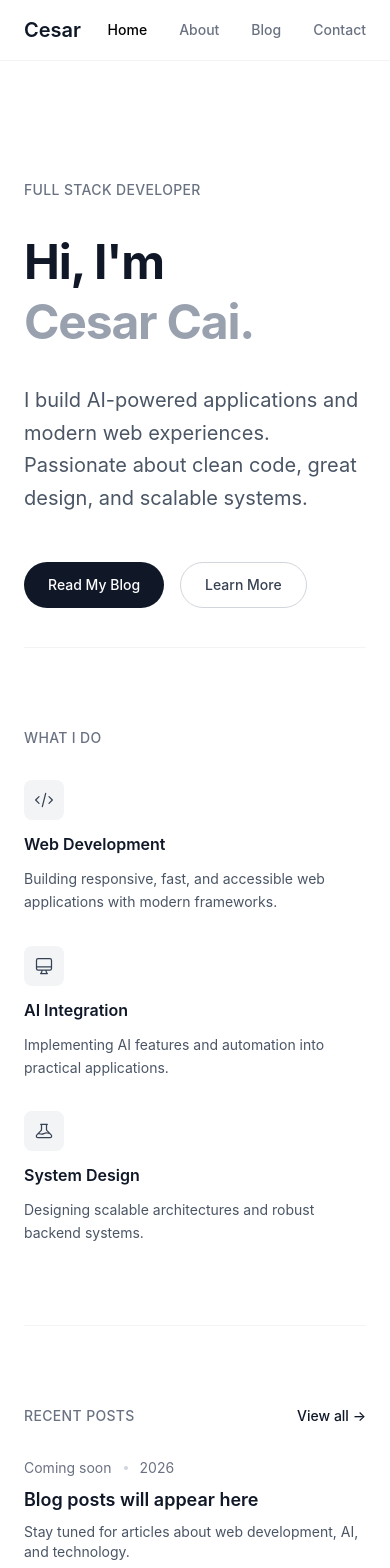
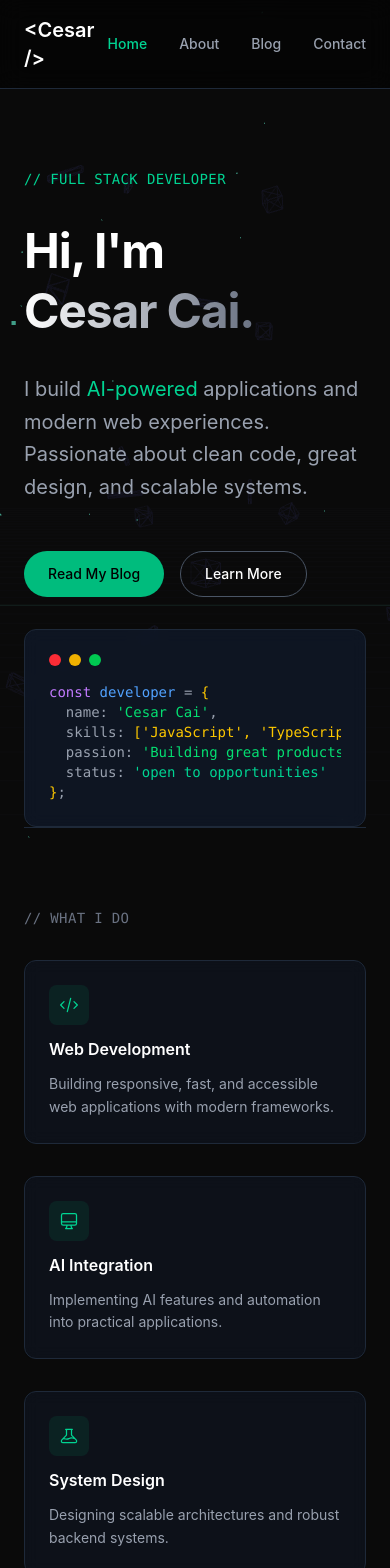
Before and after one commit to caijinhai/personal-website, a SvelteKit app: page / in a window 390 px wide. Shown: the top 1568 px of the page. Built offline with nearby package versions, Linux system fonts and the light colour scheme; no server answers.

Commit message:
feat: add Three.js 3D background with programmer aesthetic
- Floating wireframe code blocks
- Green particle system (cyberpunk style)
- Animated grid floor
- Dark theme with terminal/code aesthetics
- Emerald green accent color
- Terminal-style code snippets

```diff
--- a/package.json
+++ b/package.json
@@ -24,6 +24,8 @@
   "type": "module",
   "dependencies": {
     "@supabase/ssr": "^0.10.0",
-    "@supabase/supabase-js": "^2.101.1"
+    "@supabase/supabase-js": "^2.101.1",
+    "@types/three": "^0.183.1",
+    "three": "^0.183.2"
   }
 }
--- a/src/app.css
+++ b/src/app.css
@@ -1,13 +1,48 @@
 @import "tailwindcss";
 
-/* Base styles */
+/* Base styles for dark theme */
 html {
     font-family: -apple-system, BlinkMacSystemFont, 'Segoe UI', Roboto, Oxygen, Ubuntu, sans-serif;
     -webkit-font-smoothing: antialiased;
     -moz-osx-font-smoothing: grayscale;
+    background-color: #0a0a0a;
+    color: #ffffff;
+}
+
+body {
+    background-color: transparent;
 }
 
 /* Selection */
 ::selection {
-    background-color: #f1f1f1;
+    background-color: rgba(100, 255, 218, 0.3);
 }
+
+/* Scrollbar styling */
+::-webkit-scrollbar {
+    width: 8px;
+    height: 8px;
+}
+
+::-webkit-scrollbar-track {
+    background: #1a1a1a;
+}
+
+::-webkit-scrollbar-thumb {
+    background: #333;
+    border-radius: 4px;
+}
+
+::-webkit-scrollbar-thumb:hover {
+    background: #444;
+}
+
+/* Focus styles */
+*:focus {
+    outline: none;
+}
+
+*:focus-visible {
+    outline: 2px solid #64ffda;
+    outline-offset: 2px;
+}
--- /dev/null
+++ b/src/lib/components/ThreeBackground.svelte
@@ -0,0 +1,161 @@
+<script lang="ts">
+	import { onMount, onDestroy } from 'svelte';
+	import * as THREE from 'three';
+
+	let container: HTMLDivElement;
+	let animationId: number;
+
+	onMount(() => {
+		// Scene setup
+		const scene = new THREE.Scene();
+		const camera = new THREE.PerspectiveCamera(75, container.clientWidth / container.clientHeight, 0.1, 1000);
+		camera.position.z = 30;
+
+		const renderer = new THREE.WebGLRenderer({ alpha: true, antialias: true });
+		renderer.setSize(container.clientWidth, container.clientHeight);
+		renderer.setPixelRatio(Math.min(window.devicePixelRatio, 2));
+		container.appendChild(renderer.domElement);
+
+		// Create floating code blocks
+		const codeBlocks: THREE.Mesh[] = [];
+		const geometries = [
+			new THREE.BoxGeometry(1, 1, 1),
+			new THREE.BoxGeometry(2, 0.5, 0.3),
+			new THREE.BoxGeometry(1.5, 0.8, 0.3),
+			new THREE.BoxGeometry(3, 0.4, 0.2),
+			new THREE.BoxGeometry(1.2, 1.2, 1.2),
+		];
+
+		// Material with wireframe style
+		const material = new THREE.MeshBasicMaterial({
+			color: 0x1a1a2e,
+			wireframe: true,
+			transparent: true,
+			opacity: 0.3
+		});
+
+		// Create 30 floating code blocks
+		for (let i = 0; i < 30; i++) {
+			const geo = geometries[Math.floor(Math.random() * geometries.length)];
+			const mesh = new THREE.Mesh(geo, material.clone());
+
+			mesh.position.x = (Math.random() - 0.5) * 60;
+			mesh.position.y = (Math.random() - 0.5) * 40;
+			mesh.position.z = (Math.random() - 0.5) * 20 - 10;
+
+			mesh.rotation.x = Math.random() * Math.PI;
+			mesh.rotation.y = Math.random() * Math.PI;
+
+			mesh.userData = {
+				rotationSpeedX: (Math.random() - 0.5) * 0.01,
+				rotationSpeedY: (Math.random() - 0.5) * 0.01,
+				floatSpeed: Math.random() * 0.002 + 0.001,
+				floatOffset: Math.random() * Math.PI * 2,
+				originalY: mesh.position.y
+			};
+
+			scene.add(mesh);
+			codeBlocks.push(mesh);
+		}
+
+		// Add floating particles
+		const particlesGeometry = new THREE.BufferGeometry();
+		const particlesCount = 200;
+		const positions = new Float32Array(particlesCount * 3);
+
+		for (let i = 0; i < particlesCount * 3; i += 3) {
+			positions[i] = (Math.random() - 0.5) * 100;
+			positions[i + 1] = (Math.random() - 0.5) * 100;
+			positions[i + 2] = (Math.random() - 0.5) * 50;
+		}
+
+		particlesGeometry.setAttribute('position', new THREE.BufferAttribute(positions, 3));
+
+		const particlesMaterial = new THREE.PointsMaterial({
+			color: 0x64ffda,
+			size: 0.1,
+			transparent: true,
+			opacity: 0.6
+		});
+
+		const particles = new THREE.Points(particlesGeometry, particlesMaterial);
+		scene.add(particles);
+
+		// Add grid floor
+		const gridHelper = new THREE.GridHelper(100, 50, 0x64ffda, 0x1a1a2e);
+		gridHelper.position.y = -15;
+		gridHelper.material.opacity = 0.1;
+		gridHelper.material.transparent = true;
+		scene.add(gridHelper);
+
+		// Mouse interaction
+		let mouseX = 0;
+		let mouseY = 0;
+		let targetX = 0;
+		let targetY = 0;
+
+		const onMouseMove = (event: MouseEvent) => {
+			mouseX = (event.clientX / window.innerWidth) * 2 - 1;
+			mouseY = -(event.clientY / window.innerHeight) * 2 + 1;
+		};
+
+		window.addEventListener('mousemove', onMouseMove);
+
+		// Handle resize
+		const onResize = () => {
+			camera.aspect = container.clientWidth / container.clientHeight;
+			camera.updateProjectionMatrix();
+			renderer.setSize(container.clientWidth, container.clientHeight);
+		};
+
+		window.addEventListener('resize', onResize);
+
+		// Animation
+		const animate = () => {
+			animationId = requestAnimationFrame(animate);
+
+			targetX += (mouseX - targetX) * 0.05;
+			targetY += (mouseY - targetY) * 0.05;
+
+			camera.position.x += (targetX * 5 - camera.position.x) * 0.05;
+			camera.position.y += (targetY * 5 - camera.position.y) * 0.05;
+			camera.lookAt(scene.position);
+
+			// Animate code blocks
+			const time = Date.now() * 0.001;
+			codeBlocks.forEach((block) => {
+				block.rotation.x += block.userData.rotationSpeedX;
+				block.rotation.y += block.userData.rotationSpeedY;
+				block.position.y = block.userData.originalY + Math.sin(time * block.userData.floatSpeed * 100 + block.userData.floatOffset) * 2;
+			});
+
+			// Rotate particles slowly
+			particles.rotation.y += 0.0005;
+			particles.rotation.x += 0.0002;
+
+			// Move grid
+			gridHelper.position.z = (time * 2) % 2 - 15;
+
+			renderer.render(scene, camera);
+		};
+
+		animate();
+
+		// Cleanup
+		return () => {
+			window.removeEventListener('mousemove', onMouseMove);
+			window.removeEventListener('resize', onResize);
+			cancelAnimationFrame(animationId);
+			renderer.dispose();
+			container.removeChild(renderer.domElement);
+		};
+	});
+</script>
+
+<div bind:this={container} class="fixed inset-0 -z-10"></div>
+
+<style>
+	canvas {
+		display: block;
+	}
+</style>
--- a/src/routes/(marketing)/+layout.svelte
+++ b/src/routes/(marketing)/+layout.svelte
@@ -1,29 +1,32 @@
 <script lang="ts">
     import '../../app.css';
     import { page } from '$app/stores';
+    import ThreeBackground from '$lib/components/ThreeBackground.svelte';
 
     $: isActive = (path: string) => $page.url.pathname === path || (path === '/' && $page.url.pathname === '/');
 </script>
 
-<div class="min-h-screen flex flex-col bg-white text-gray-900">
+<ThreeBackground />
+
+<div class="min-h-screen flex flex-col bg-transparent text-white">
     <!-- Navigation -->
-    <header class="sticky top-0 z-50 bg-white/80 backdrop-blur-md border-b border-gray-100">
+    <header class="sticky top-0 z-50 bg-black/50 backdrop-blur-md border-b border-gray-800">
         <nav class="max-w-4xl mx-auto px-6 py-4 flex items-center justify-between">
-            <a href="/" class="text-xl font-semibold text-gray-900 hover:text-gray-600 transition-colors">
-                Cesar
+            <a href="/" class="text-xl font-semibold text-white hover:text-emerald-400 transition-colors">
+                &lt;Cesar /&gt;
             </a>
 
             <div class="flex items-center gap-8">
-                <a href="/" class={`text-sm font-medium transition-colors ${isActive('/') ? 'text-black' : 'text-gray-500 hover:text-gray-900'}`}>
+                <a href="/" class={`text-sm font-medium transition-colors ${isActive('/') ? 'text-emerald-400' : 'text-gray-400 hover:text-white'}`}>
                     Home
                 </a>
-                <a href="/about" class={`text-sm font-medium transition-colors ${isActive('/about') ? 'text-black' : 'text-gray-500 hover:text-gray-900'}`}>
+                <a href="/about" class={`text-sm font-medium transition-colors ${isActive('/about') ? 'text-emerald-400' : 'text-gray-400 hover:text-white'}`}>
                     About
                 </a>
-                <a href="/blog" class={`text-sm font-medium transition-colors ${isActive('/blog') ? 'text-black' : 'text-gray-500 hover:text-gray-900'}`}>
+                <a href="/blog" class={`text-sm font-medium transition-colors ${isActive('/blog') ? 'text-emerald-400' : 'text-gray-400 hover:text-white'}`}>
                     Blog
                 </a>
-                <a href="/contact" class={`text-sm font-medium transition-colors ${isActive('/contact') ? 'text-black' : 'text-gray-500 hover:text-gray-900'}`}>
+                <a href="/contact" class={`text-sm font-medium transition-colors ${isActive('/contact') ? 'text-emerald-400' : 'text-gray-400 hover:text-white'}`}>
                     Contact
                 </a>
             </div>
@@ -36,13 +39,13 @@
     </main>
 
     <!-- Footer -->
-    <footer class="border-t border-gray-100 py-8 px-6">
+    <footer class="border-t border-gray-800 py-8 px-6 bg-black/30">
         <div class="max-w-4xl mx-auto flex flex-col sm:flex-row items-center justify-between gap-4 text-sm text-gray-500">
             <p>© 2026 Cesar Cai. All rights reserved.</p>
             <div class="flex gap-6">
-                <a href="https://github.com/caijinhai" target="_blank" rel="noopener" class="hover:text-gray-900 transition-colors">GitHub</a>
-                <a href="https://twitter.com" target="_blank" rel="noopener" class="hover:text-gray-900 transition-colors">Twitter</a>
-                <a href="/blog" class="hover:text-gray-900 transition-colors">Blog</a>
+                <a href="https://github.com/caijinhai" target="_blank" rel="noopener" class="hover:text-emerald-400 transition-colors">GitHub</a>
+                <a href="https://twitter.com" target="_blank" rel="noopener" class="hover:text-emerald-400 transition-colors">Twitter</a>
+                <a href="/blog" class="hover:text-emerald-400 transition-colors">Blog</a>
             </div>
         </div>
     </footer>
--- a/src/routes/(marketing)/+page.svelte
+++ b/src/routes/(marketing)/+page.svelte
@@ -5,68 +5,87 @@
 
 <div class="max-w-4xl mx-auto px-6 py-20">
     <!-- Hero Section -->
-    <section class="min-h-[60vh] flex flex-col justify-center">
+    <section class="min-h-[70vh] flex flex-col justify-center">
         <div class="space-y-8">
-            <p class="text-sm font-medium text-gray-500 tracking-wide uppercase">Full Stack Developer</p>
+            <p class="text-sm font-medium text-emerald-400 tracking-wide uppercase font-mono">
+                // Full Stack Developer
+            </p>
 
             <h1 class="text-5xl md:text-6xl lg:text-7xl font-bold tracking-tight leading-tight">
                 Hi, I'm<br />
-                <span class="text-gray-400">Cesar Cai.</span>
+                <span class="text-transparent bg-clip-text bg-gradient-to-r from-white to-gray-500">Cesar Cai.</span>
             </h1>
 
-            <p class="text-xl md:text-2xl text-gray-600 leading-relaxed max-w-2xl">
-                I build AI-powered applications and modern web experiences.
+            <p class="text-xl md:text-2xl text-gray-400 leading-relaxed max-w-2xl">
+                I build <span class="text-emerald-400">AI-powered</span> applications and modern web experiences.
                 Passionate about clean code, great design, and scalable systems.
             </p>
 
             <div class="flex flex-wrap gap-4 pt-4">
-                <a href="/blog" class="inline-flex items-center px-6 py-3 bg-gray-900 text-white text-sm font-medium rounded-full hover:bg-gray-800 transition-colors">
+                <a href="/blog" class="inline-flex items-center px-6 py-3 bg-emerald-500 text-black text-sm font-medium rounded-full hover:bg-emerald-400 transition-colors">
                     Read My Blog
                 </a>
-                <a href="/about" class="inline-flex items-center px-6 py-3 border border-gray-300 text-gray-700 text-sm font-medium rounded-full hover:bg-gray-50 transition-colors">
+                <a href="/about" class="inline-flex items-center px-6 py-3 border border-gray-600 text-white text-sm font-medium rounded-full hover:bg-gray-800 hover:border-gray-500 transition-colors">
                     Learn More
                 </a>
+            </div>
+
+            <!-- Terminal-style code snippet -->
+            <div class="bg-gray-900/80 rounded-xl p-6 font-mono text-sm border border-gray-800 backdrop-blur-sm mt-8">
+                <div class="flex gap-2 mb-4">
+                    <span class="w-3 h-3 rounded-full bg-red-500"></span>
+                    <span class="w-3 h-3 rounded-full bg-yellow-500"></span>
+                    <span class="w-3 h-3 rounded-full bg-green-500"></span>
+                </div>
+                <pre class="text-gray-400 overflow-x-auto"><code><span class="text-purple-400">const</span> <span class="text-blue-400">developer</span> = <span class="text-yellow-400">&#123;</span>
+  name: <span class="text-green-400">'Cesar Cai'</span>,
+  skills: <span class="text-yellow-400">['JavaScript', 'TypeScript', 'Python', 'Go']</span>,
+  passion: <span class="text-green-400">'Building great products'</span>,
+  status: <span class="text-emerald-400">'open to opportunities'</span>
+<span class="text-yellow-400">&#125;</span>;</code></pre>
             </div>
         </div>
     </section>
 
     <!-- Skills Section -->
-    <section class="py-20 border-t border-gray-100">
-        <h2 class="text-sm font-medium text-gray-500 tracking-wide uppercase mb-8">What I Do</h2>
+    <section class="py-20 border-t border-gray-800">
+        <h2 class="text-sm font-medium text-gray-500 tracking-wide uppercase mb-8 font-mono">
+            // What I Do
+        </h2>
 
         <div class="grid grid-cols-1 md:grid-cols-3 gap-8">
-            <div class="space-y-3">
-                <div class="w-10 h-10 rounded-lg bg-gray-100 flex items-center justify-center">
-                    <svg class="w-5 h-5 text-gray-700" fill="none" stroke="currentColor" viewBox="0 0 24 24">
+            <div class="space-y-3 p-6 rounded-xl bg-gray-900/50 border border-gray-800 backdrop-blur-sm hover:border-emerald-500/50 transition-colors">
+                <div class="w-10 h-10 rounded-lg bg-emerald-500/10 flex items-center justify-center">
+                    <svg class="w-5 h-5 text-emerald-400" fill="none" stroke="currentColor" viewBox="0 0 24 24">
                         <path stroke-linecap="round" stroke-linejoin="round" stroke-width="1.5" d="M10 20l4-16m4 4l4 4-4 4M6 16l-4-4 4-4" />
                     </svg>
                 </div>
-                <h3 class="font-semibold text-gray-900">Web Development</h3>
-                <p class="text-gray-600 text-sm leading-relaxed">
+                <h3 class="font-semibold text-white">Web Development</h3>
+                <p class="text-gray-400 text-sm leading-relaxed">
                     Building responsive, fast, and accessible web applications with modern frameworks.
                 </p>
             </div>
 
-            <div class="space-y-3">
-                <div class="w-10 h-10 rounded-lg bg-gray-100 flex items-center justify-center">
-                    <svg class="w-5 h-5 text-gray-700" fill="none" stroke="currentColor" viewBox="0 0 24 24">
+            <div class="space-y-3 p-6 rounded-xl bg-gray-900/50 border border-gray-800 backdrop-blur-sm hover:border-emerald-500/50 transition-colors">
+                <div class="w-10 h-10 rounded-lg bg-emerald-500/10 flex items-center justify-center">
+                    <svg class="w-5 h-5 text-emerald-400" fill="none" stroke="currentColor" viewBox="0 0 24 24">
                         <path stroke-linecap="round" stroke-linejoin="round" stroke-width="1.5" d="M9.75 17L9 20l-1 1h8l-1-1-.75-3M3 13h18M5 17h14a2 2 0 002-2V5a2 2 0 00-2-2H5a2 2 0 00-2 2v10a2 2 0 002 2z" />
                     </svg>
                 </div>
-                <h3 class="font-semibold text-gray-900">AI Integration</h3>
-                <p class="text-gray-600 text-sm leading-relaxed">
+                <h3 class="font-semibold text-white">AI Integration</h3>
+                <p class="text-gray-400 text-sm leading-relaxed">
                     Implementing AI features and automation into practical applications.
                 </p>
             </div>
 
-            <div class="space-y-3">
-                <div class="w-10 h-10 rounded-lg bg-gray-100 flex items-center justify-center">
-                    <svg class="w-5 h-5 text-gray-700" fill="none" stroke="currentColor" viewBox="0 0 24 24">
+            <div class="space-y-3 p-6 rounded-xl bg-gray-900/50 border border-gray-800 backdrop-blur-sm hover:border-emerald-500/50 transition-colors">
+                <div class="w-10 h-10 rounded-lg bg-emerald-500/10 flex items-center justify-center">
+                    <svg class="w-5 h-5 text-emerald-400" fill="none" stroke="currentColor" viewBox="0 0 24 24">
                         <path stroke-linecap="round" stroke-linejoin="round" stroke-width="1.5" d="M19.428 15.428a2 2 0 00-1.022-.547l-2.387-.477a6 6 0 00-3.86.517l-.318.158a6 6 0 01-3.86.517L6.05 15.21a2 2 0 00-1.806.547M8 4h8l-1 1v5.172a2 2 0 00.586 1.414l5 5c1.26 1.26.367 3.414-1.415 3.414H4.828c-1.782 0-2.674-2.154-1.414-3.414l5-5A2 2 0 009 10.172V5L8 4z" />
                     </svg>
                 </div>
-                <h3 class="font-semibold text-gray-900">System Design</h3>
-                <p class="text-gray-600 text-sm leading-relaxed">
+                <h3 class="font-semibold text-white">System Design</h3>
+                <p class="text-gray-400 text-sm leading-relaxed">
                     Designing scalable architectures and robust backend systems.
                 </p>
             </div>
@@ -74,30 +93,45 @@
     </section>
 
     <!-- Recent Posts Section -->
-    <section class="py-20 border-t border-gray-100">
+    <section class="py-20 border-t border-gray-800">
         <div class="flex items-center justify-between mb-8">
-            <h2 class="text-sm font-medium text-gray-500 tracking-wide uppercase">Recent Posts</h2>
-            <a href="/blog" class="text-sm font-medium text-gray-900 hover:text-gray-600 transition-colors">
+            <h2 class="text-sm font-medium text-gray-500 tracking-wide uppercase font-mono">
+                // Recent Posts
+            </h2>
+            <a href="/blog" class="text-sm font-medium text-emerald-400 hover:text-emerald-300 transition-colors">
                 View all →
             </a>
         </div>
 
-        <div class="space-y-8">
-            <a href="/blog" class="block group">
+        <div class="space-y-6">
+            <a href="/blog" class="block group p-6 rounded-xl bg-gray-900/50 border border-gray-800 backdrop-blur-sm hover:border-emerald-500/50 transition-colors">
                 <article class="space-y-2">
                     <div class="flex items-center gap-3 text-sm text-gray-500">
-                        <span>Coming soon</span>
-                        <span class="w-1 h-1 rounded-full bg-gray-300"></span>
+                        <span class="text-emerald-400">Coming Soon</span>
+                        <span class="w-1 h-1 rounded-full bg-gray-600"></span>
                         <span>2026</span>
                     </div>
-                    <h3 class="text-lg font-semibold text-gray-900 group-hover:text-gray-600 transition-colors">
+                    <h3 class="text-lg font-semibold text-white group-hover:text-emerald-400 transition-colors">
                         Blog posts will appear here
                     </h3>
-                    <p class="text-gray-600 text-sm">
+                    <p class="text-gray-400 text-sm">
                         Stay tuned for articles about web development, AI, and technology.
                     </p>
                 </article>
             </a>
         </div>
     </section>
+
+    <!-- CTA Section -->
+    <section class="py-20 border-t border-gray-800 text-center">
+        <h2 class="text-3xl md:text-4xl font-bold text-white mb-4">
+            Let's build something great together
+        </h2>
+        <p class="text-gray-400 mb-8">
+            Have a project in mind? I'd love to hear about it.
+        </p>
+        <a href="/contact" class="inline-flex items-center px-8 py-4 bg-emerald-500 text-black text-lg font-medium rounded-full hover:bg-emerald-400 transition-colors">
+            Get in Touch
+        </a>
+    </section>
 </div>
--- a/src/routes/(marketing)/blog/+page.svelte
+++ b/src/routes/(marketing)/blog/+page.svelte
@@ -6,70 +6,62 @@
 <div class="max-w-4xl mx-auto px-6 py-20">
     <section class="space-y-12">
         <div class="space-y-4">
-            <p class="text-sm font-medium text-gray-500 tracking-wide uppercase">Blog</p>
+            <p class="text-sm font-medium text-emerald-400 tracking-wide uppercase font-mono">
+                // Blog
+            </p>
             <h1 class="text-4xl md:text-5xl font-bold tracking-tight">
                 Thoughts &<br />
-                <span class="text-gray-400">Discoveries</span>
+                <span class="text-transparent bg-clip-text bg-gradient-to-r from-white to-gray-500">Discoveries</span>
             </h1>
-            <p class="text-lg text-gray-600 max-w-xl">
+            <p class="text-lg text-gray-400 max-w-xl">
                 Writing about web development, AI technologies, and lessons learned along the way.
             </p>
         </div>
 
-        <div class="border-t border-gray-100 pt-12">
-            <div class="space-y-12">
+        <div class="border-t border-gray-800 pt-12">
+            <div class="space-y-6">
                 <!-- Blog Post Placeholder -->
-                <article class="group">
-                    <div class="block space-y-4 cursor-default">
-                        <div class="flex items-center gap-3 text-sm text-gray-500">
-                            <span>Coming Soon</span>
-                            <span class="w-1 h-1 rounded-full bg-gray-300"></span>
+                <div class="p-6 rounded-xl bg-gray-900/50 border border-gray-800 backdrop-blur-sm">
+                    <div class="flex items-center gap-3 text-sm text-gray-500 mb-4">
+                        <span class="text-emerald-400">Coming Soon</span>
+                        <span class="w-1 h-1 rounded-full bg-gray-600"></span>
                         <span>2026</span>
                     </div>
-                        <h2 class="text-2xl font-semibold text-gray-900">
+                    <h2 class="text-2xl font-semibold text-white mb-2">
                         First blog post is on its way
                     </h2>
-                        <p class="text-gray-600 leading-relaxed">
+                    <p class="text-gray-400 leading-relaxed">
                         Stay tuned! I'm working on my first technical articles covering topics in web development, AI, and more.
                     </p>
-                        <div class="text-sm font-medium text-gray-500">
-                            Coming soon →
                 </div>
-                    </div>
-                </article>
 
-                <!-- Placeholder posts -->
-                <article class="opacity-50">
-                    <div class="block space-y-4 cursor-default">
-                        <div class="flex items-center gap-3 text-sm text-gray-500">
+                <div class="p-6 rounded-xl bg-gray-900/30 border border-gray-800/50 backdrop-blur-sm opacity-50">
+                    <div class="flex items-center gap-3 text-sm text-gray-500 mb-4">
                         <span>JavaScript</span>
-                            <span class="w-1 h-1 rounded-full bg-gray-300"></span>
+                        <span class="w-1 h-1 rounded-full bg-gray-600"></span>
                         <span>2026</span>
                     </div>
-                        <h2 class="text-2xl font-semibold text-gray-900">
+                    <h2 class="text-2xl font-semibold text-white mb-2">
                         Understanding Modern JavaScript Frameworks
                     </h2>
-                        <p class="text-gray-600 leading-relaxed">
+                    <p class="text-gray-400 leading-relaxed">
                         A deep dive into React, Vue, Svelte and when to use each one.
                     </p>
                 </div>
-                </article>
 
-                <article class="opacity-50">
-                    <div class="block space-y-4 cursor-default">
-                        <div class="flex items-center gap-3 text-sm text-gray-500">
+                <div class="p-6 rounded-xl bg-gray-900/30 border border-gray-800/50 backdrop-blur-sm opacity-50">
+                    <div class="flex items-center gap-3 text-sm text-gray-500 mb-4">
                         <span>AI</span>
-                            <span class="w-1 h-1 rounded-full bg-gray-300"></span>
+                        <span class="w-1 h-1 rounded-full bg-gray-600"></span>
                         <span>2026</span>
                     </div>
-                        <h2 class="text-2xl font-semibold text-gray-900">
+                    <h2 class="text-2xl font-semibold text-white mb-2">
                         Building AI-Powered Applications
                     </h2>
-                        <p class="text-gray-600 leading-relaxed">
+                    <p class="text-gray-400 leading-relaxed">
                         Practical guide to integrating LLMs into your applications.
                     </p>
                 </div>
-                </article>
             </div>
         </div>
     </section>
```
Also changed, not shown: src/routes/(marketing)/about/+page.svelte (+19 -13 lines), src/routes/(marketing)/contact/+page.svelte (+19 -17 lines), src/routes/(marketing)/login/+page.svelte (+7 -7 lines), 1 other file (tests, documents, lock files or other folders). Lines whose indentation alone changed are shown as unchanged.
